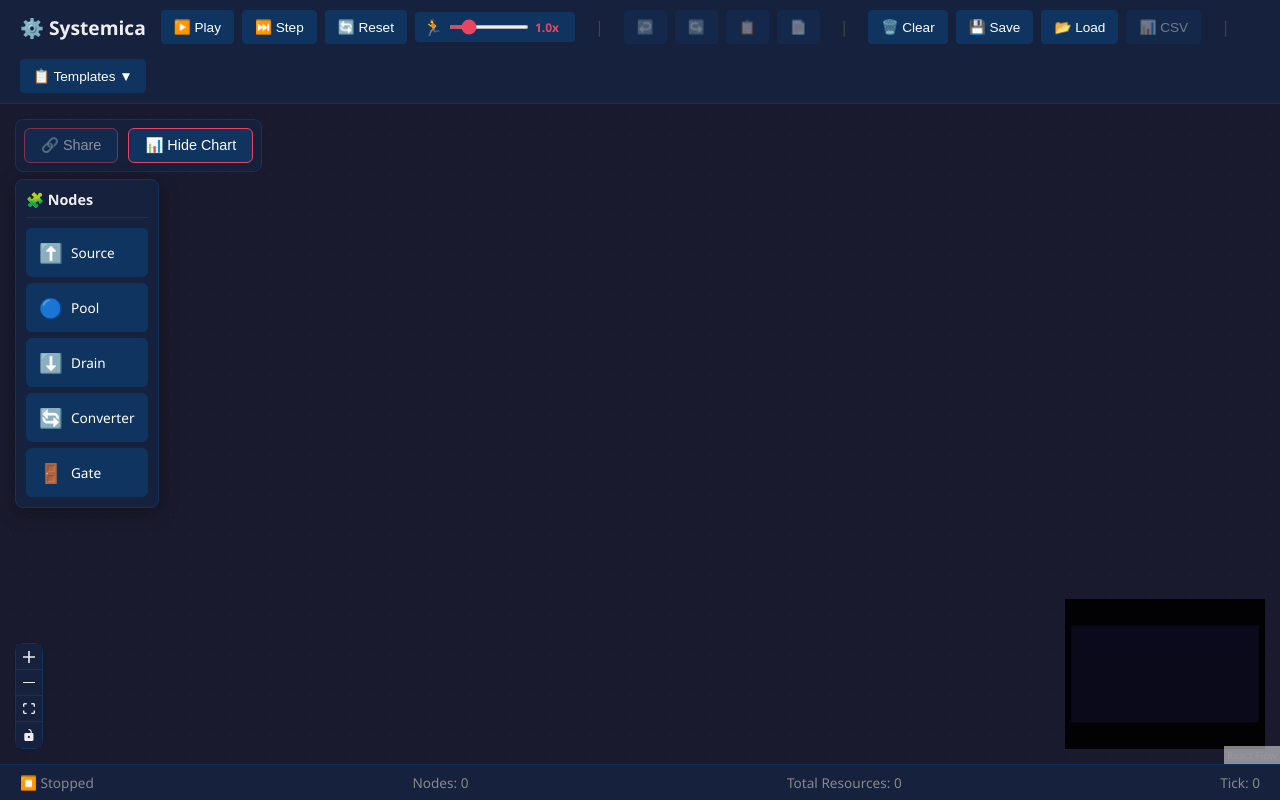
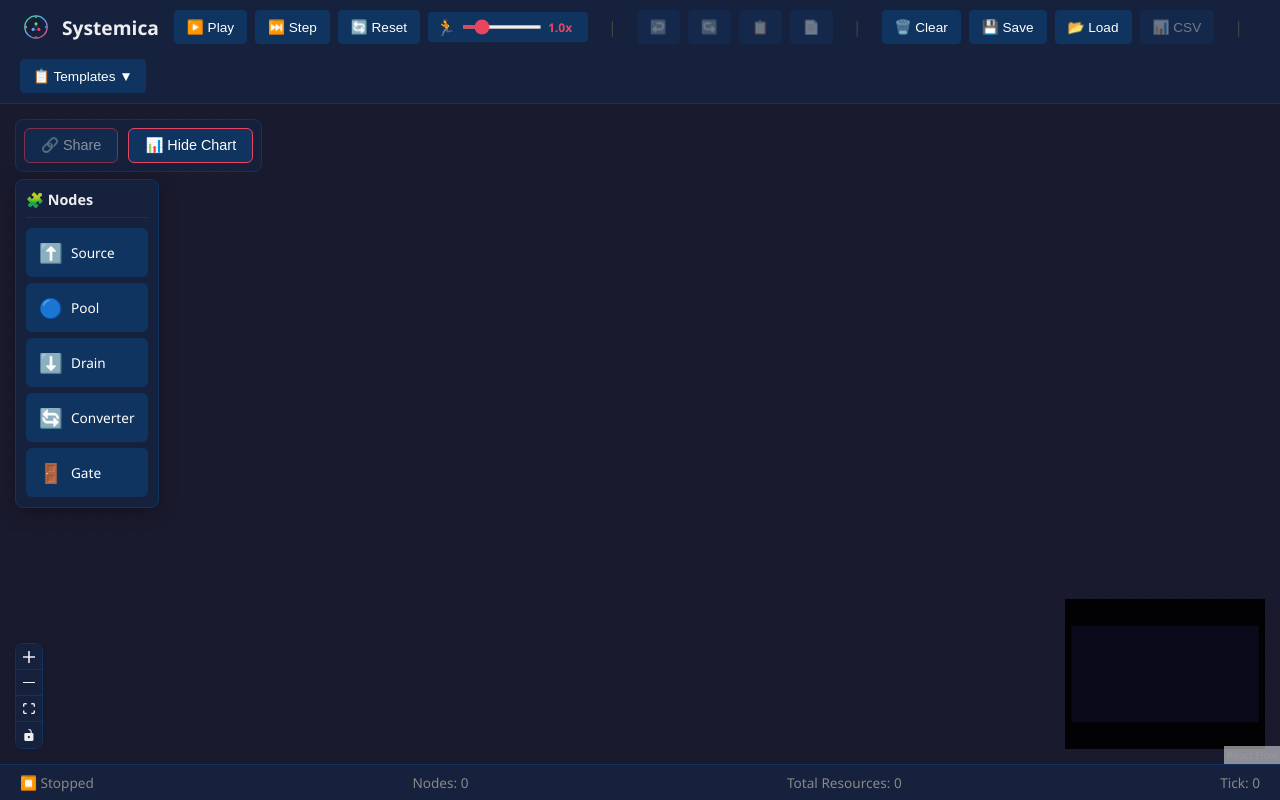
Before and after one commit to giocasu/systemica, a React (Vite) app: page / in a window 1280 px wide. Built offline with nearby package versions, Linux system fonts and the light colour scheme.

Commit message:
aggiunto logo

```diff
--- a/src/components/Toolbar.tsx
+++ b/src/components/Toolbar.tsx
@@ -66,7 +66,10 @@
 
   return (
     <header className="toolbar">
-      <h1>⚙️ Systemica</h1>
+      <div className="brand">
+        <img src="/logo.svg" alt="Systemica" className="brand-logo" />
+        <h1>Systemica</h1>
+      </div>
 
       <div className="controls">
         <button onClick={toggleRunning} className={isRunning ? 'active' : ''}>
--- a/src/styles.css
+++ b/src/styles.css
@@ -61,6 +61,17 @@
   min-height: 50px;
   position: relative;
   z-index: 1100;
+}
+
+.brand {
+  display: flex;
+  align-items: center;
+  gap: 10px;
+}
+
+.brand-logo {
+  width: 32px;
+  height: 32px;
 }
 
 .toolbar h1 {
```
